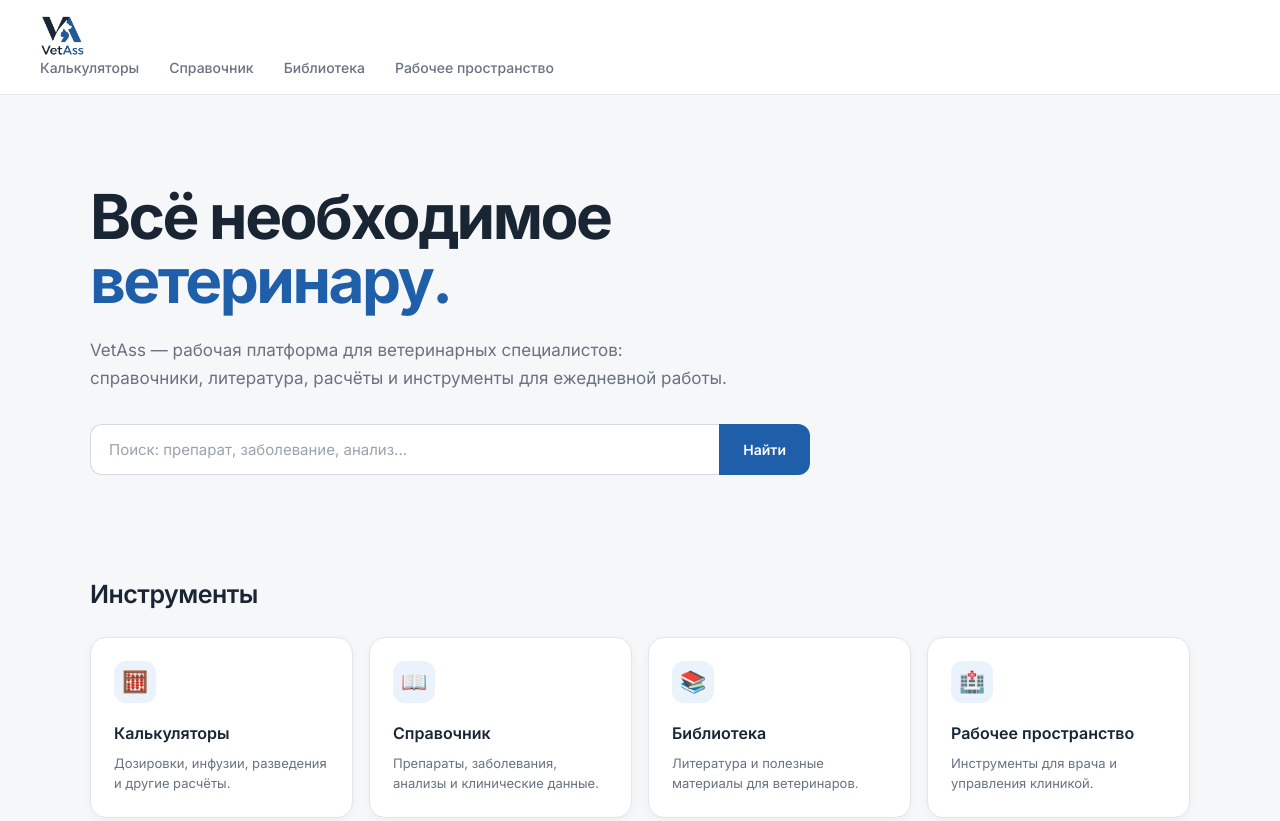
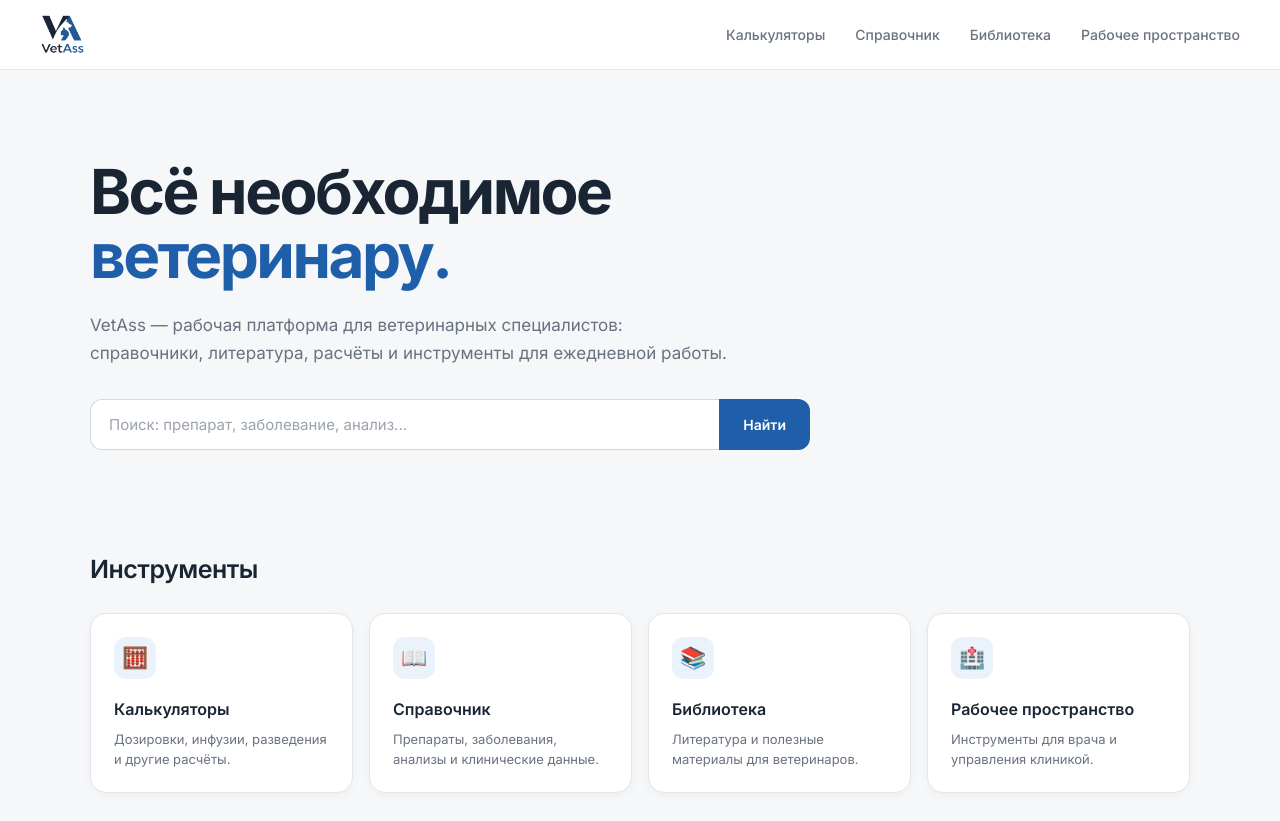
Before and after one commit to sashkebl/vetass, a plain HTML site: page index.html in a window 1280 px wide. Shown: the top 821 px of the page. Drawn offline with Linux system fonts and the light colour scheme.

Commit message:
Update style.css

```diff
--- a/style.css
+++ b/style.css
@@ -87,14 +87,19 @@ header {
     top: 0;
     z-index: 100;
 
+    display: flex;
+    align-items: center;
+    justify-content: space-between;
+
+    min-height: 70px;
+
     background: rgba(255, 255, 255, 0.96);
     backdrop-filter: blur(12px);
 
     border-bottom: 1px solid var(--gray-200);
 
-    padding: 15px 40px;
+    padding: 12px 40px;
 }
-
 .brand {
     display: flex;
     align-items: center;
```
